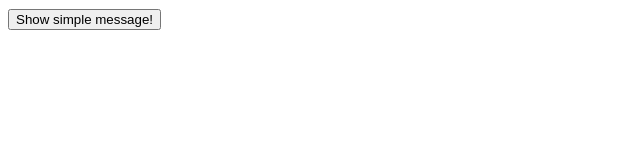
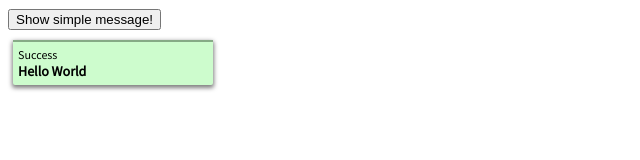
Before and after one commit to js-tasks-ru/js-20200928_sergey16, a website: page 05-dom-document-loading/1-notification/index.html in a window 1280 px wide. Both pictures are taken after a click on the button "Show simple message!". Shown: the whole page, without its empty margins (0-640 px from the left). Drawn offline with Linux system fonts and the light colour scheme.

Commit message:
попытки сделать предыдущую и новую

```diff
--- a/04-oop-basic-intro-to-dom/1-column-chart/index.js
+++ b/04-oop-basic-intro-to-dom/1-column-chart/index.js
@@ -23,7 +23,7 @@ export default class ColumnChart {
 		return data.map(item => {
 			//считаем процент
 			const percent = (item / maxVal * 100).toFixed(0); //и округляем
-			return `<div style="--value: ${Math.floor(item*scale)}" data-tooltip="${percent}"></div>`;
+			return `<div style="--value: ${Math.floor(item*scale)}" data-tooltip="${percent}%"></div>`;
 		}).join("");//преобразуем в строку
 	}
 	getSubElement(element){
--- a/05-dom-document-loading/1-notification/index.js
+++ b/05-dom-document-loading/1-notification/index.js
@@ -1,4 +1,5 @@
 export default class NotificationMessage {
+element;
 	constructor(notification,{
 		duration = 0,
 		type = ""
@@ -9,11 +10,13 @@ export default class NotificationMessage {
 			this.type = type;
 			//вызов функций в конструкторе
 	}
-
+  get element() {
+    return this.element.join();
+  }
 	render(){
 		//задание див элемента
-		const element = document.createElement('div');
-		element.innerHTML = `
+		this.element = document.createElement('div');
+    this.element.innerHTML = `
 				<div class="notification ${this.type}" style="--value:${this.dur}s">
 					<div class="timer"></div>
 					<div class="inner-wrapper">
@@ -23,8 +26,8 @@ export default class NotificationMessage {
 					</div>
 				</div>
 			`;
-		this.element = element.firstElementChild;
-		document.body.append(element);
+		this.element = this.element.firstElementChild;
+		document.body.append(this.element);
 		setTimeout(() => element.remove(), this.dur);
 
 	}
```
Also changed, not shown: 05-dom-document-loading/1-notification/index.html (+4 -1 lines).
